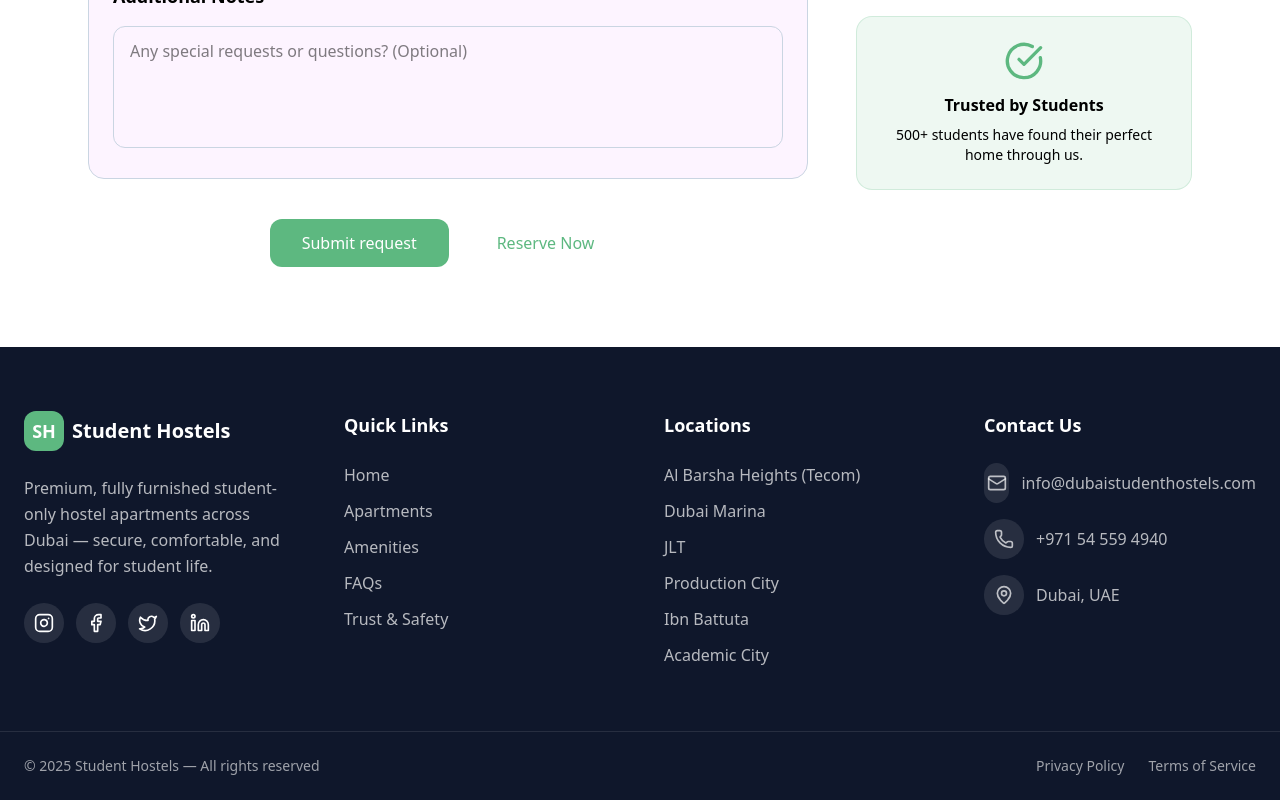
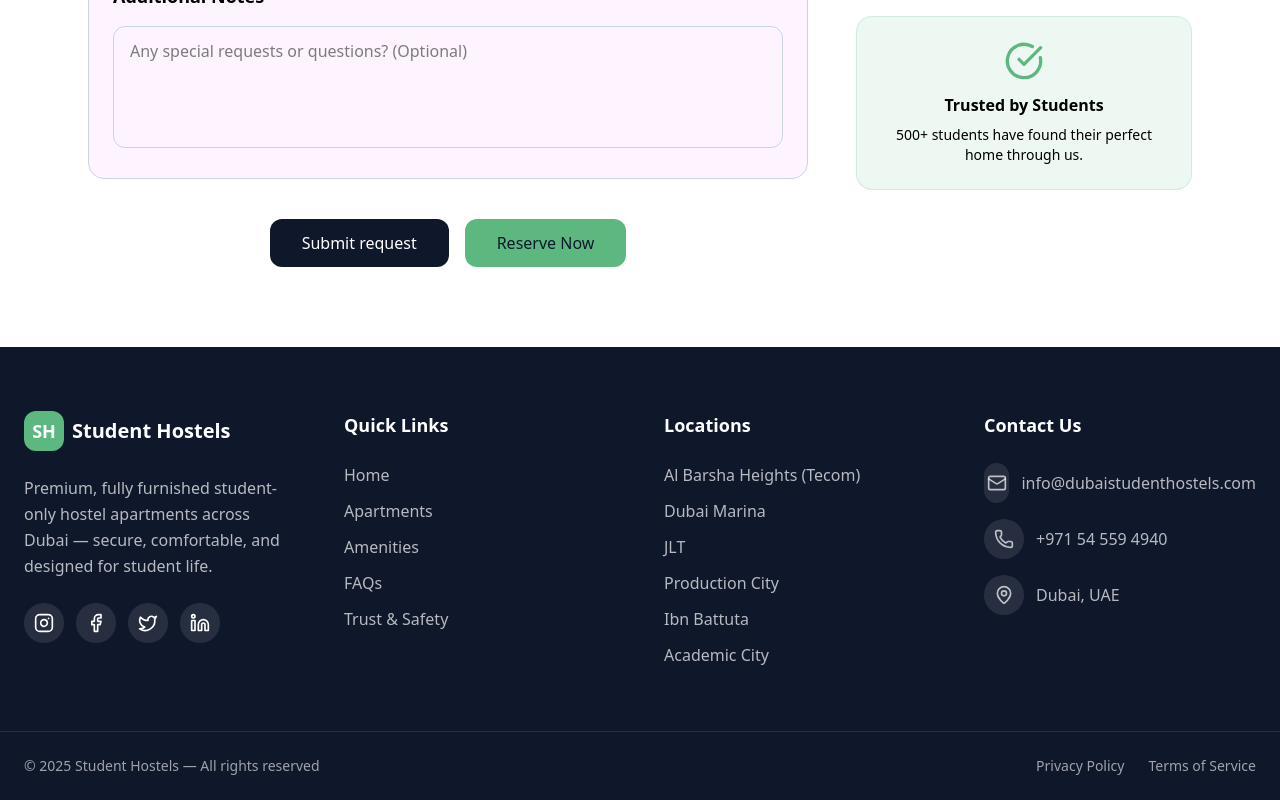
Before and after one commit to Muthoni77/real-estate, a React (Vite) app: page /request in a window 1280 px wide. Shown: the part 1180-1980 px from the top of the page. Built offline with nearby package versions, Linux system fonts and the light colour scheme.

Commit message:
Fix:  requestform ui button fixed

```diff
--- a/src/pages/RequestForm.tsx
+++ b/src/pages/RequestForm.tsx
@@ -306,14 +306,14 @@ console.log("LEAD_CAPTURE", formData);
            <div className="mt-10 flex flex-col sm:flex-row gap-4 justify-center">
              <button
               type="submit"
-              className="px-8 py-3 rounded-xl bg-secondary text-white font-medium hover:bg-background/90 transition"
+              className="px-8 py-3 rounded-xl bg-primary text-white font-medium hover:bg-background/90 transition"
             >
               Submit request
             </button>
             {/* lead to payment  */}
             <button
             //  onClick={openCallback}
-              className="px-8 py-3 rounded-xl bg-background text-secondary font-medium hover:bg-primary/90 transition"
+              className="px-8 py-3 rounded-xl bg-secondary text-primary font-medium hover:bg-secondary/90 transition"
             >
               Reserve Now
             </button>
```
